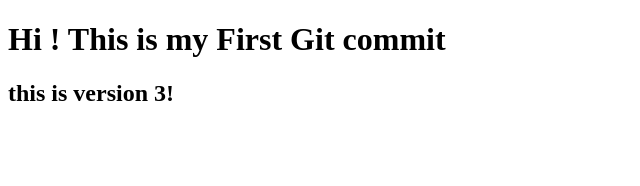
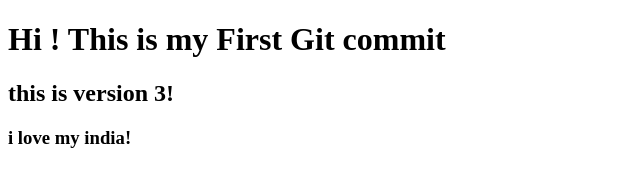
Before and after one commit to IshaAnsari77/my-repo, a plain HTML site: page index.html in a window 1280 px wide. Shown: the whole page, without its empty margins (0-640 px from the left). Drawn offline with Linux system fonts and the light colour scheme.

Commit message:
I love my india

```diff
--- a/index.html
+++ b/index.html
@@ -8,6 +8,6 @@
 <body>
     <h1>Hi ! This is my First Git commit</h1>
     <h2>this is version 3!</h2>
-
+    <h3>i love my india!</h3>
 </body>
 </html>
```
